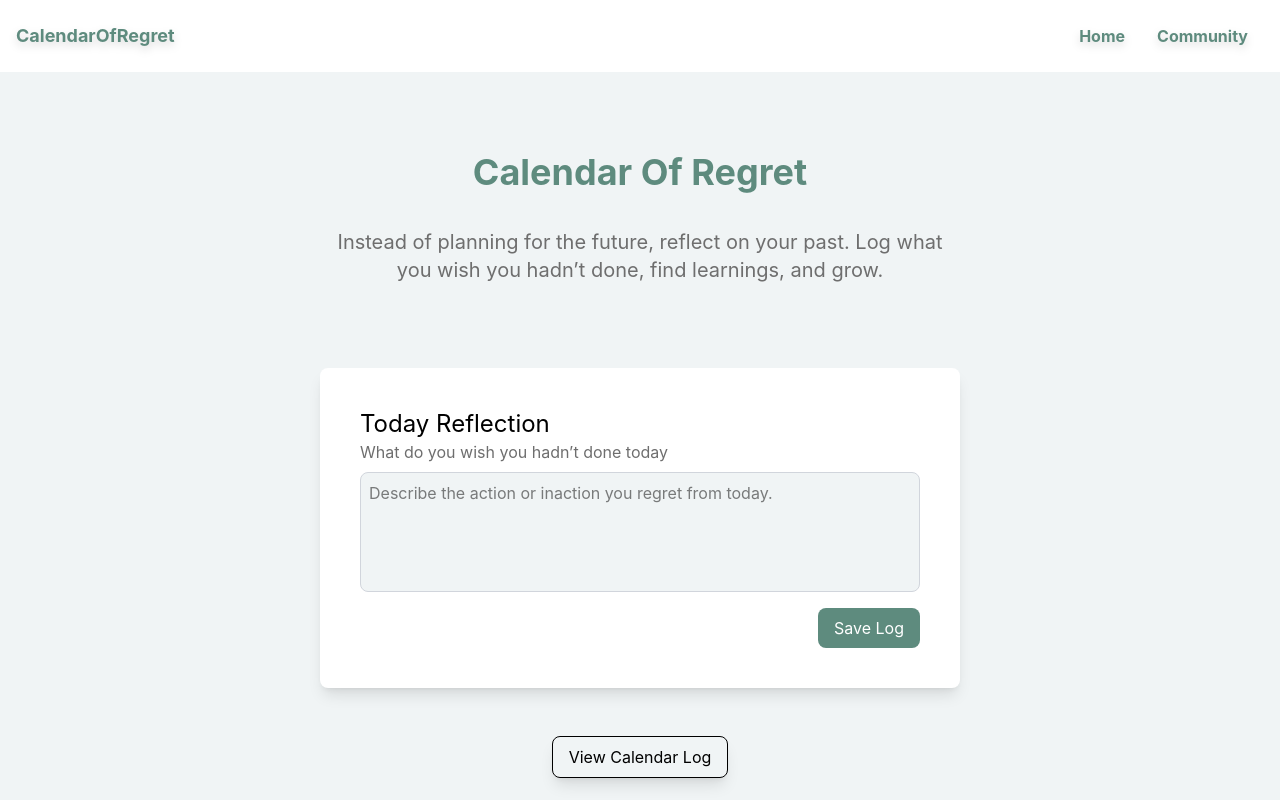
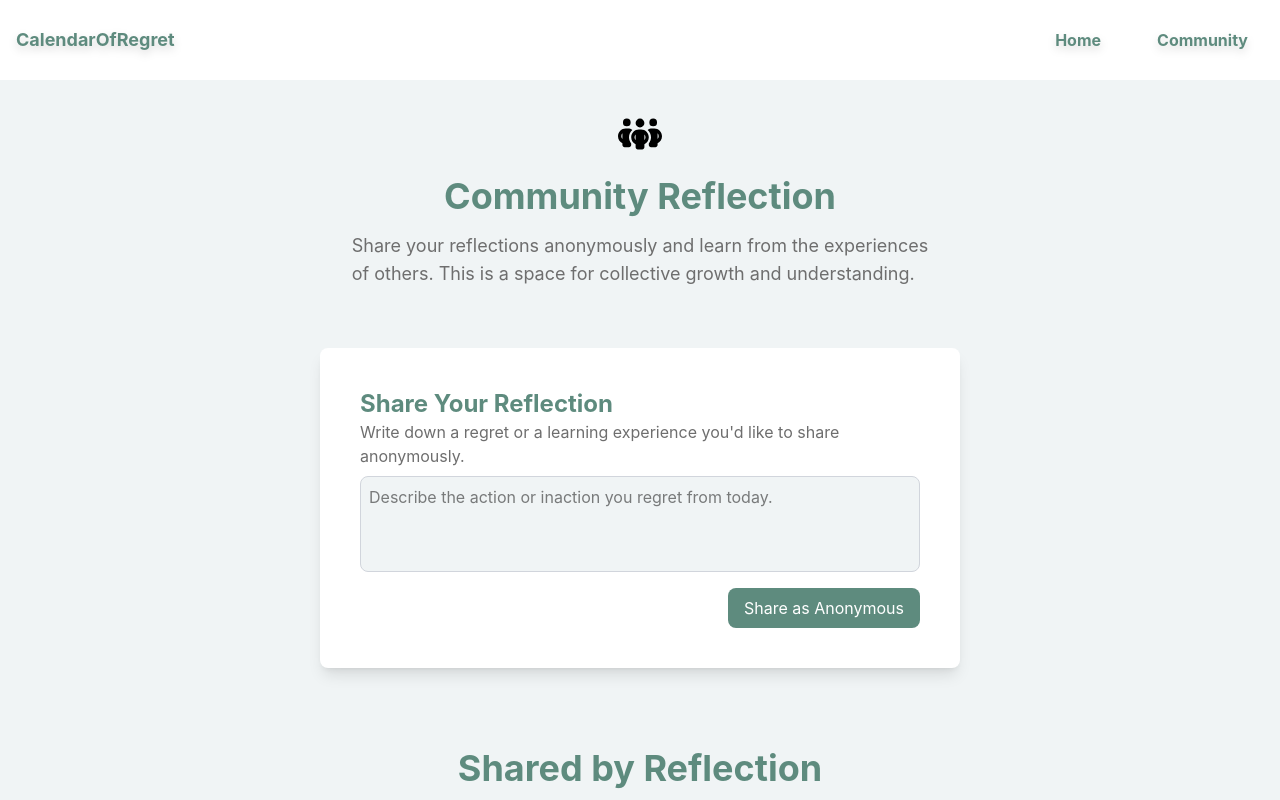
Before and after one commit to CSC105-2024/CSC105-Hackthon-G01-RegretCalendar, a React (Vite) app in the folder frontend/: page /community in a window 1280 px wide. Shown: the top 800 px of the page. Built offline with nearby package versions, Linux system fonts and the light colour scheme.

Commit message:
commuPage

```diff
--- a/frontend/package.json
+++ b/frontend/package.json
@@ -13,6 +13,7 @@
     "@tailwindcss/vite": "^4.1.8",
     "react": "^19.1.0",
     "react-dom": "^19.1.0",
+    "react-icons": "^5.5.0",
     "react-router-dom": "^7.6.1",
     "tailwindcss": "^4.1.8"
   },
--- a/frontend/src/assets/components/navbar.jsx
+++ b/frontend/src/assets/components/navbar.jsx
@@ -8,15 +8,25 @@ function Navbar() {
   }
 
   return (
-    <nav className="bg-white p-4">
+    <nav className="bg-white p-4 font-inter">
       <div className="container mx-auto drop-shadow-lg flex justify-between items-center">
         <div className="text-[#5E8B7E] text-lg font-bold">CalendarOfRegret</div>
-        <button onClick={toggleMenu} className="text-white md:hidden">
+        <button onClick={toggleMenu} className="text-[#5E8B7E] md:hidden">
           {isOpen ? 'Close' : 'Menu'}
         </button>
         <div className={`md:flex ${isOpen ? 'block' : 'hidden'}`}>
-          <a href="#" className="text-[#5E8B7E] font-bold px-4 py-2">Home</a>
-          <a href="#" className="text-[#5E8B7E] font-bold px-4 py-2">Community</a>
+          <a
+            href="./"
+            className="text-[#5E8B7E] font-bold px-6 py-3 rounded-lg mr-4"
+          >
+            Home
+          </a>
+          <a
+            href="./Community"
+            className="text-[#5E8B7E] font-bold px-4 py-2 flex items-center"
+          >
+            Community
+          </a>
         </div>
       </div>
     </nav>
--- a/frontend/src/main.jsx
+++ b/frontend/src/main.jsx
@@ -1,13 +1,17 @@
 import { StrictMode } from 'react'
 import { createRoot } from 'react-dom/client'
-import { BrowserRouter } from 'react-router-dom'
+import { BrowserRouter, Routes, Route } from 'react-router-dom'
 import './index.css'
 import HomePage from './pages/HomePage.jsx'
+import CommunityPage from './pages/Community.jsx'
 
 createRoot(document.getElementById('root')).render(
   <StrictMode>
     <BrowserRouter>
-      <HomePage />
+      <Routes>
+        <Route path="/" element={<HomePage />} />
+        <Route path="/community" element={<CommunityPage />} />
+      </Routes>
     </BrowserRouter>
   </StrictMode>,
 )
--- /dev/null
+++ b/frontend/src/pages/Community.jsx
@@ -0,0 +1,43 @@
+import Navbar from '../assets/components/navbar.jsx'
+import { FaPeopleGroup } from "react-icons/fa6";
+
+function CommunityPage() {
+  return (
+    <div className="bg-[#F0F4F5] min-h-screen font-inter">
+      <Navbar />
+       <div className="flex justify-center mt-8">
+        <FaPeopleGroup size={44} />
+      </div>
+
+      <div className="flex flex-col items-center mt-5">
+        <h1 className="text-4xl font-bold text-[#5E8B7E] mb-4">Community Reflection</h1>
+        <p className="text-lg text-[#6E6E6E]">Share your reflections anonymously and learn from the experiences<br></br> of others. This is a space for collective growth and understanding.</p>
+      </div>
+
+            <div className="flex justify-center">
+                <div className="flex space-x-4 bg-white p-4 rounded-lg shadow-lg w-1/2  h-80 mt-15">
+                    <div className="flex flex-col w-full p-6">
+                        <h2 className="flex text-[#5E8B7E] font-bold justify-left text-2xl ">Share Your Reflection</h2>
+                        <p className="flex justify-left text-md text-[#6E6E6E]">Write down a regret or a learning experience you'd like to share anonymously.</p>
+                        <textarea
+                            placeholder="Describe the action or inaction you regret from today."
+                            className="w-full bg-[#F0F4F5] p-2 mt-2 border border-gray-300 rounded-lg h-32 align-top resize-none"
+                        />
+                        <button className="bg-[#5E8B7E] text-white px-4 py-2 mt-4 rounded-lg hover:bg-[#4A6B5F] justify-end self-end ">
+                            Share as Anonymous
+                        </button>
+                    </div>
+                </div>
+            </div>
+            <div className="flex flex-col items-center mt-20">
+        <h1 className="text-4xl font-bold text-[#5E8B7E] mb-4">Shared by Reflection</h1>
+         <div className="flex space-x-4 bg-white p-4 rounded-lg shadow-lg w-1/2  h-80 mt-15">
+         </div>
+        </div>
+        <div className="flex justify-center mt-10">
+            </div>
+    </div>
+  )
+}
+
+export default CommunityPage
--- a/frontend/src/pages/HomePage.jsx
+++ b/frontend/src/pages/HomePage.jsx
@@ -1,12 +1,18 @@
 import { useState } from 'react'
 import Navbar from '../assets/components/navbar.jsx'
 import { Link } from 'react-router-dom'
+import { FiBook } from "react-icons/fi";
+
 
 function HomePage() {
     return (
         <div className="bg-[#F0F4F5] font-inter">
             <Navbar />
-            <div className="flex flex-col items-center text-center mt-20">
+            <div className='flex justify-center mt-8'>
+            <FiBook size={46}/>
+            </div>
+            <div className="flex flex-col items-center text-center mt-5">
+
                 <h1 className="text-4xl font-bold mb-4 text-[#5E8B7E]">Calendar Of Regret</h1>
                 <p className="text-xl mt-5 mb-6 text-[#6E6E6E]">Instead of planning for the future, reflect on your past. Log what <br></br>you wish you hadn’t done, find learnings, and grow.</p>
             </div>
```
Also changed, not shown: 1 other file (tests, documents, lock files or other folders).
